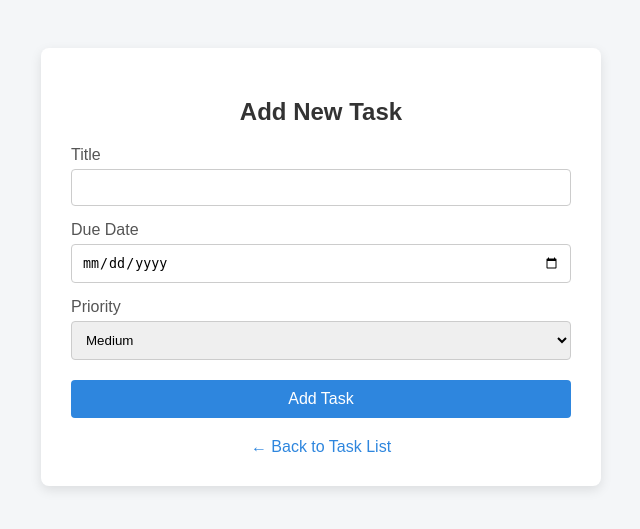
After one commit to anjukrishnan466/task-manager, a CodeIgniter app: the page made by application/views/add_task.php in a window 1280 px wide. The commit adds this page. Shown: the top 529 px of the page, without its empty margins (319-959 px from the left). Run offline with CodeIgniter, Linux system fonts and the light colour scheme.

Commit message:
task add

```diff
--- /dev/null
+++ b/application/views/add_task.php
@@ -0,0 +1,95 @@
+<!DOCTYPE html>
+<html>
+<head>
+    <title>Add Task</title>
+    <style>
+        body {
+            font-family: Arial, sans-serif;
+            background: #f4f6f8;
+            padding: 40px;
+        }
+
+        .container {
+            background: #fff;
+            max-width: 500px;
+            margin: 0 auto;
+            padding: 30px;
+            border-radius: 8px;
+            box-shadow: 0 4px 12px rgba(0, 0, 0, 0.1);
+        }
+
+        h2 {
+            text-align: center;
+            color: #333;
+        }
+
+        label {
+            display: block;
+            margin-top: 15px;
+            color: #555;
+        }
+
+        input[type="text"],
+        input[type="date"],
+        select {
+            width: 100%;
+            padding: 10px;
+            margin-top: 5px;
+            border: 1px solid #ccc;
+            border-radius: 4px;
+            box-sizing: border-box;
+        }
+
+        button {
+            margin-top: 20px;
+            width: 100%;
+            padding: 10px;
+            background-color: #2e86de;
+            border: none;
+            color: white;
+            font-size: 16px;
+            border-radius: 4px;
+            cursor: pointer;
+        }
+
+        button:hover {
+            background-color: #1e5fad;
+        }
+
+        .back-link {
+            display: block;
+            margin-top: 20px;
+            text-align: center;
+            color: #2e86de;
+            text-decoration: none;
+        }
+
+        .back-link:hover {
+            text-decoration: underline;
+        }
+    </style>
+</head>
+<body>
+    <div class="container">
+        <h2>Add New Task</h2>
+        <form method="post" action="<?= site_url('tasks/store') ?>">
+            <label>Title</label>
+            <input type="text" name="title" required>
+
+            <label>Due Date</label>
+            <input type="date" name="due_date" required>
+
+            <label>Priority</label>
+            <select name="priority" required>
+                <option value="low">Low</option>
+                <option value="medium" selected>Medium</option>
+                <option value="high">High</option>
+            </select>
+
+            <button type="submit">Add Task</button>
+        </form>
+
+        <a class="back-link" href="<?= site_url('tasks') ?>">← Back to Task List</a>
+    </div>
+</body>
+</html>
--- a/application/views/tasks_view.php
+++ b/application/views/tasks_view.php
@@ -32,7 +32,9 @@
             </select>
         </div>
         <div class="col-md-3">
-            <button type="submit" class="btn btn-primary w-100">Add Task</button>
+            <a  class="btn btn-primary w-100" href="<?= site_url('tasks/add') ?>">+ Add Task</a><br><br>
+
+            <!-- <button type="submit" class="btn btn-primary w-100">Add Task</button> -->
         </div>
     </form>
 
```
Also changed, not shown: application/controllers/Tasks.php (+9 -2 lines).
